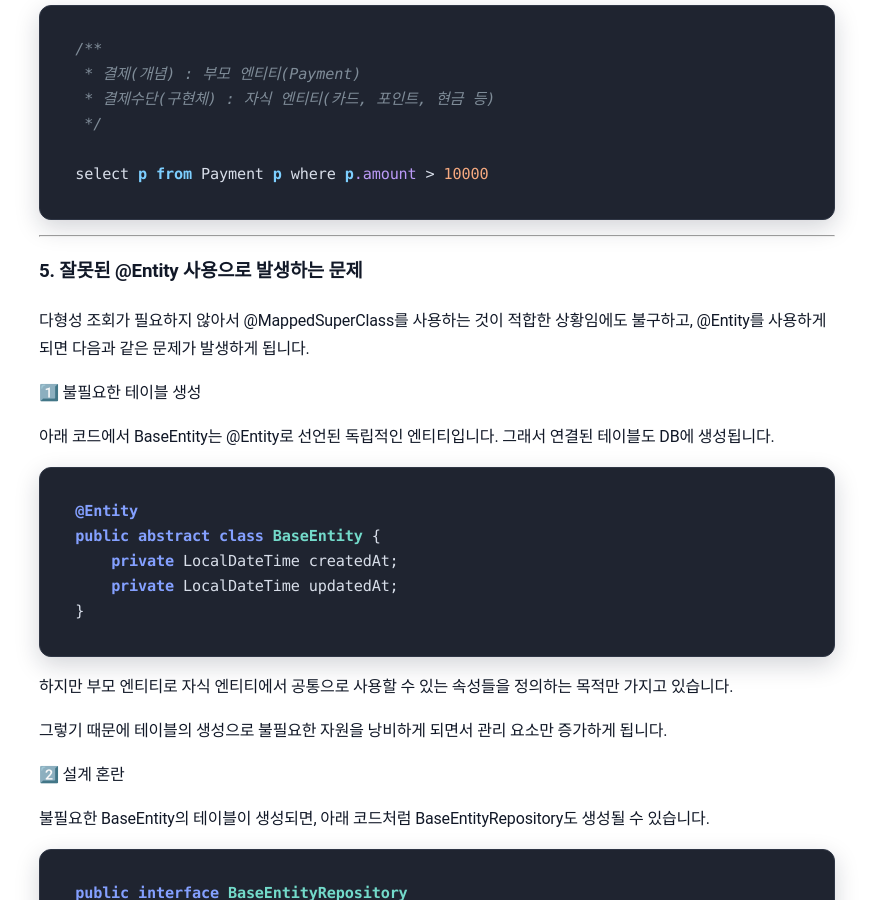
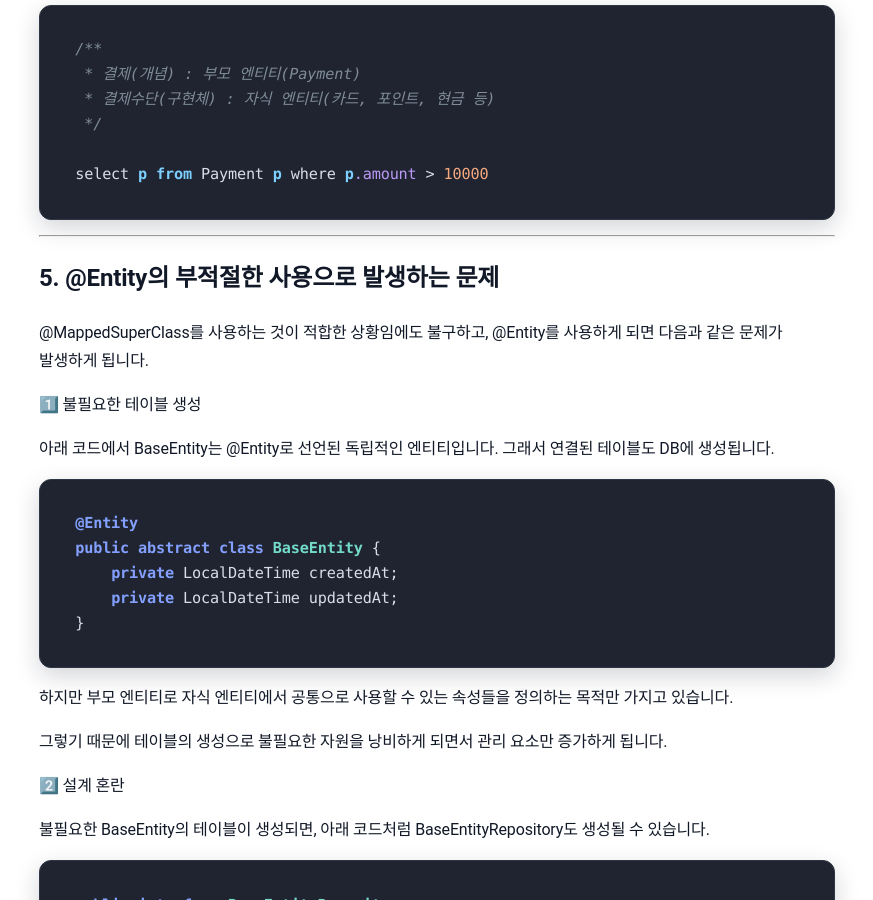
Before and after one commit to sanghoon-lee/sanghoon-lee.github.io, a Jekyll site: the page built from _posts/2026-01-07-MappedSuperClass.md, in a window 1280 px wide and 900 px high, scrolled down 3570 px. Shown: the whole window, without its empty margins (203-1076 px from the left). Built offline with Jekyll 4.4.1, drawn with Linux system fonts in a browser that asks for light colours; nearby versions of some CDN libraries; comment, search, counter and statistics services are not loaded.

Commit message:
MappedSuperClass 포스팅 수정/보완

```diff
--- a/_posts/2026-01-07-MappedSuperClass.md
+++ b/_posts/2026-01-07-MappedSuperClass.md
@@ -123,9 +123,9 @@ select p from Payment p where p.amount > 10000
 
 ---
 
-### 5. 잘못된 @Entity 사용으로 발생하는 문제
+## 5. @Entity의 부적절한 사용으로 발생하는 문제
 
-다형성 조회가 필요하지 않아서 @MappedSuperClass를 사용하는 것이 적합한 상황임에도 불구하고, @Entity를 사용하게 되면 다음과 같은 문제가 발생하게 됩니다.
+@MappedSuperClass를 사용하는 것이 적합한 상황임에도 불구하고, @Entity를 사용하게 되면 다음과 같은 문제가 발생하게 됩니다.
 
 1️⃣ 불필요한 테이블 생성
 
```
